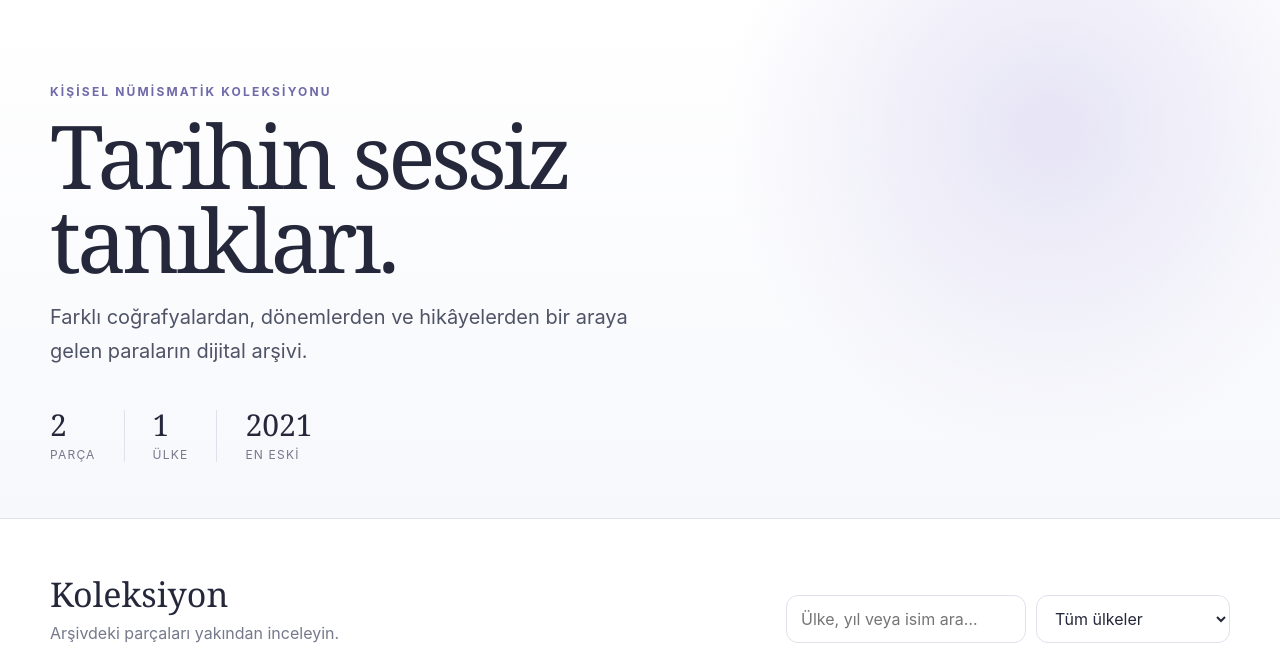
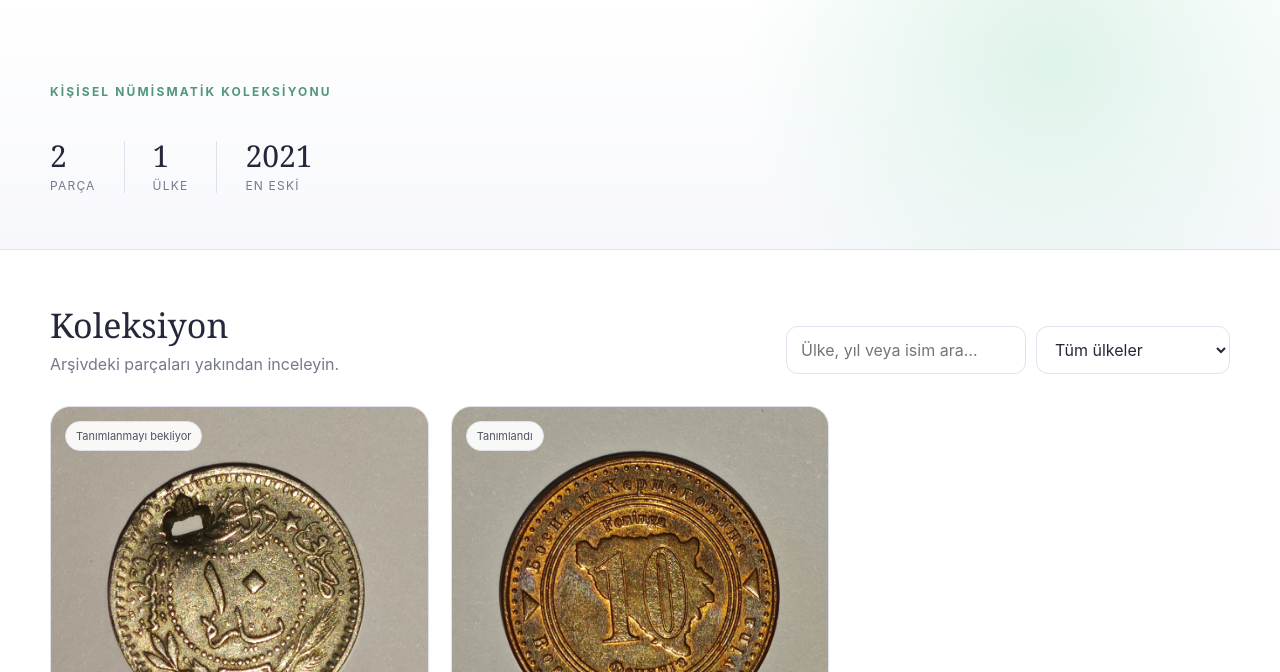
Before and after one commit to OT008/sikke-arsivi, a plain HTML site: page index.html in a window 1280 px wide. Shown: the part 77-749 px from the top of the page. Drawn offline with Linux system fonts and the light colour scheme.

Commit message:
Update index.html

```diff
--- a/index.html
+++ b/index.html
@@ -3,13 +3,13 @@
 <head>
   <meta charset="utf-8">
   <meta name="viewport" content="width=device-width,initial-scale=1">
-  <meta name="description" content="Tarihin sessiz tanıkları: kişisel sikke ve para koleksiyonu.">
+  <meta name="description" content="Kişisel sikke ve para koleksiyonu.">
   <title>Sikke Arşivi</title>
   <link rel="stylesheet" href="styles.css">
   <script src="config.js" defer></script>
   <script src="app.js" defer></script>
 </head>
-<body class="theme-purple">
+<body class="theme-mint">
   <header class="topbar">
     <nav class="wrap nav" aria-label="Ana menü">
       <a class="brand" href="index.html"><span class="brand-mark">S</span>Sikke Arşivi</a>
@@ -20,8 +20,6 @@
     <section class="hero">
       <div class="wrap">
         <div class="eyebrow">Kişisel Nümismatik Koleksiyonu</div>
-        <h1>Tarihin sessiz tanıkları.</h1>
-        <p class="lead">Farklı coğrafyalardan, dönemlerden ve hikâyelerden bir araya gelen paraların dijital arşivi.</p>
         <div class="stats" aria-label="Koleksiyon özeti">
           <div class="stat"><strong id="totalCount">0</strong><span>Parça</span></div>
           <div class="stat"><strong id="countryCount">0</strong><span>Ülke</span></div>
```
